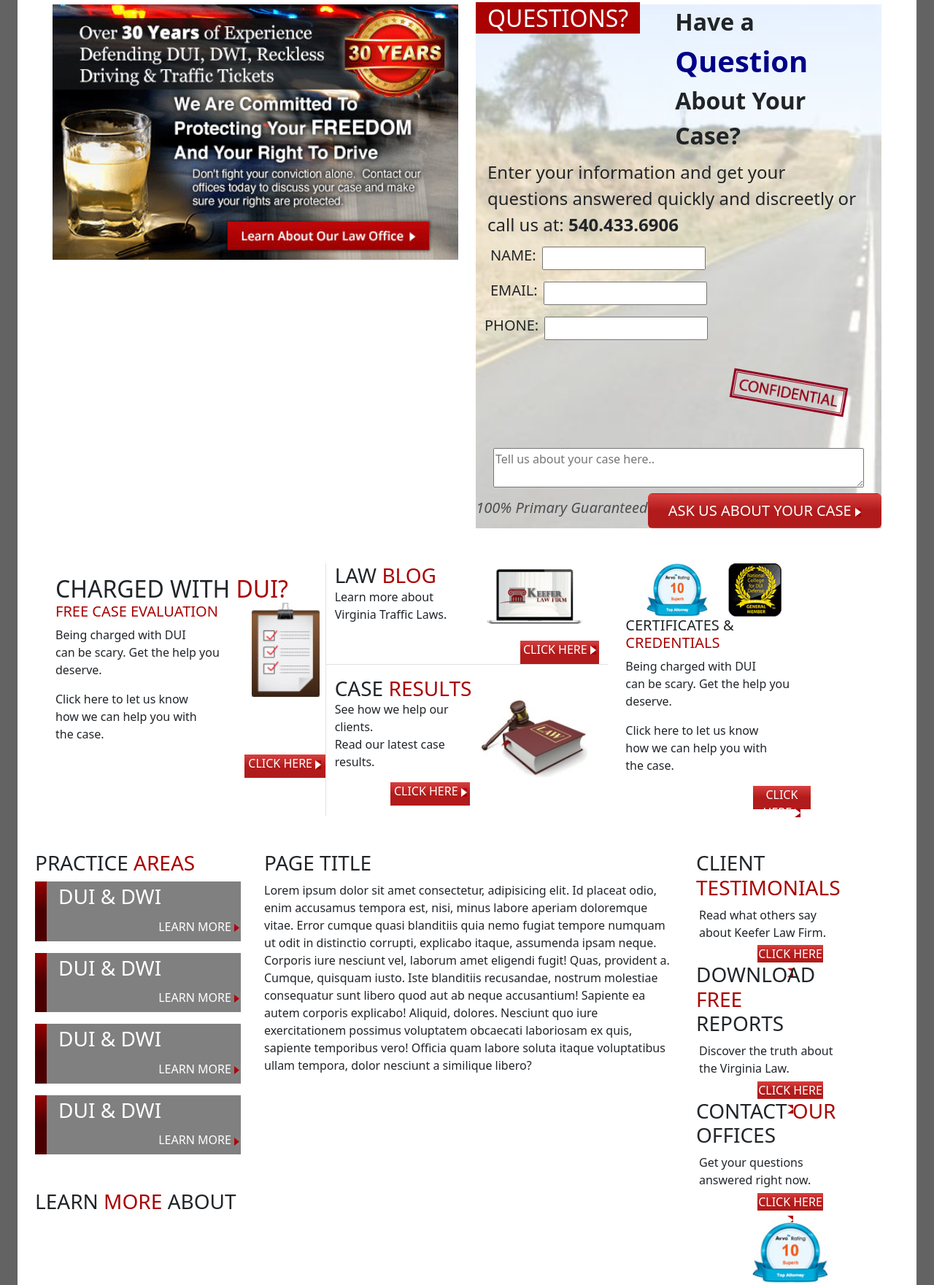
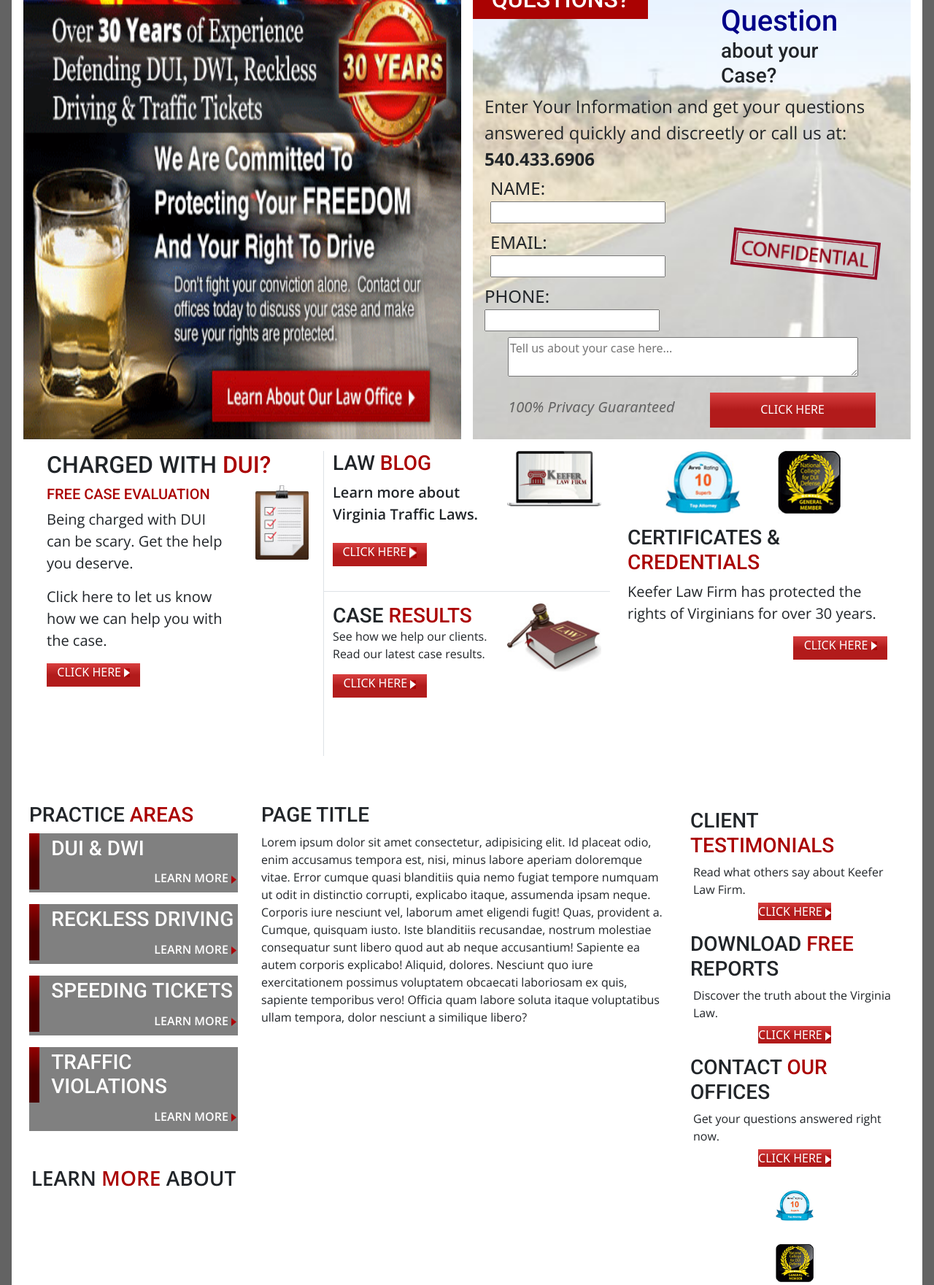
Before and after one commit to MuhammadHayyanQureshi/-HTML-TASK-4.5, a website: page src/index.html in a window 1280 px wide. Shown: the part 288-2049 px from the top of the page at 73% size. Drawn offline with nearby package versions, Linux system fonts and the light colour scheme.

Commit message:
First Commit

```diff
--- a/src/assets/css/styles.scss
+++ b/src/assets/css/styles.scss
@@ -1,3 +1,38 @@
+@import url('https://fonts.googleapis.com/css2?family=Roboto:ital,wght@0,100..900;1,100..900&display=swap');
+@import url('https://fonts.googleapis.com/css2?family=Open+Sans:ital,wght@0,300..800;1,300..800&display=swap');
+
+
+@mixin head-font{
+      font-family: 'Roboto';
+  font-weight: 900;
+}
+
+@mixin para-txt{
+        font-family: "Open Sans", sans-serif;
+  font-optical-sizing: auto;
+  font-style: normal;
+}
+
+
+@mixin para-txt-heavy{
+        font-family: "Open Sans", sans-serif;
+  font-optical-sizing: auto;
+  font-weight: 600;
+  font-style: normal;
+}
+
+
+h1,h2,h3,h4,h4{
+    @include head-font
+}
+p, .grid-item ~ .container ~ p{
+    @include para-txt
+}
+
+.ln_hd{
+    @include para-txt-heavy
+}
+
 
 $primary: rgb(99, 99, 99);
 $danger: rgb(170, 2, 2);
--- a/src/index.html
+++ b/src/index.html
@@ -12,25 +12,26 @@
         <link rel="stylesheet" href="../dist/assets/css/styles.css">
         <link rel="stylesheet" href="../dist\assets\css\main.css">
 
-    <body class="bg-primary mx-lg-4 mx-sm-0">
+    <body class="bg-primary mx-lg-3 mx-0 mx-sm-0">
         <header class="bg-white">
 
            <div
-            class="row">
+            class="row mb-3">
             <div class="col d-lg-flex justify-content-between">
               <div>
                 <img
                     src="../src/images/logo.png"
                     alt="Logo"
-                    class="img-fluid logo"
+                    class="img-fluid"
+                    style="width: 100%;"
                 />
               </div>
 
-              <div class="text-center">
-                <h1 class="text-danger">CALL OUR OFFICES NOW</h1>
-                <hr class="p-0 m-0 border-4 opacity-100">
+              <div class="text-center mx-5 my-auto d-lg-block d-sm-none">
+                <h1 class="text-danger fs-3">CALL OUR OFFICES NOW</h1>
+                <hr class="p-0 m-0 border-2 opacity-50">
                 <h1 class="fw-bold p-0 m-0">540.433.6906</h1>
-                <p class="fs-2">Get Your Questions Answered First</p>
+                <p class="fs-5 m-0">Get Your Questions Answered First</p>
               </div>
 
             </div>
@@ -72,125 +73,79 @@
         </header>
         <main>
             <section class="bg-white py-lg-5">
-                <div class="px-lg-5">
                 <div class="row">
-                        <div class="col-12 col-lg-6">
-                        <img src="../src/images/gurantee_banner.gif" alt="" class="img-fluid" width="100%">
+                  <div class="col">
+                    <div class="d-xl-flex justify-content-evenly">
+                      <img src="../src/images/gurantee_banner.gif" alt="" width="100%" class="ms-xl-3 me-xl-3 m-sm-0 m-0">
+
+
+                        <div class="img-box img-fluid me-3">
+
+                          <div class="text-head-cont d-flex">
+                            <div class="me-4">
+                              <h2 class="bg-danger text-white p-2 text-center" style="width: 15rem;">QUESTIONS?</h2>
                             </div>
-                     <div class="col-12 col-lg-6">
-                        <div class="img-fluid" style="background-image: url(../src/images/form_bg.jpg); background-size: cover;">
+                            <div class="container">
+                                <h3 class="px-lg-5 mx-lg-3 fs-3 p-0 mx-2">Have a <span class="fs-1 m-text">Question</span> about your Case?</h3>
+                            </div>
+                          </div>
+                         <p class="fs-4 px-3 mb-1">Enter Your Information and get your questions answered quickly and discreetly or call us at: <span class="fw-bold">540.433.6906</span></p>
 
                                    <div class="col">
-                                                <div class="row">
+                          <div class="row row-cols-2">
                             <div class="col">
-                                                                                 <div class="d-lg-flex justify-content-end pb-2">
-                            <div>
-                            <h2 class="bg-danger d-inline"><span class="text-white fs-2 p-lg-3 p-sm-2 m">QUESTIONS?</span></h2>
+                               <div class="form-group ps-4 mb-2">
+                                 <label class="fs-4">NAME:</label>
+                                <input type="text" class="form" id="Username" aria-describedby="Name">
                                   </div>
-                            <div>
-                                    <p class="fs-2 fw-bold mx-lg-auto my-lg-auto px-xl-5">Have a <span class="fs-1 m-text">Question</span> About Your Case?</p>
+                                          <div class="form-group ps-4 mb-2">
+                                 <label class="fs-4">EMAIL:</label>
+                                <input type="text" class="form" id="Username" aria-describedby="Name">
+                                  </div>
+                                          <div class="form-group ps-3">
+                                 <label class="fs-4">PHONE:</label>
+                                <input type="text" class="form" id="Username" aria-describedby="Name">
                                   </div>
                             </div>
-                                 <div class="fs-4 px-3 mb-2">
-                              Enter your information and get your questions answered quickly and discreetly or call us at: <span class="fw-bold">540.433.6906</span>
+                              <div class="col d-flex justify-content-center align-items-center">
+                              <img src="/src/images/confidential.png" alt="" class="conf-img img-fluid" width="70%">
+                          </div>
+                          </div>
+                          <textarea class="mx-5 my-auto mt-2" name="" id="" placeholder="Tell us about your case here..." style="width: 80%;"></textarea>
                         </div>
 
-                                                  </div>
-                                                </div>
-
-
-                            <div id="Question-box">
-
-                              <div class="row">
-                                <div class="col">
-                                  <div class="input-box-quest-cont">
-                    <div class="input-box">
-                      <div class="row justify-content-center align-items-center g-2 flex-column d-lg-inline-flex">
-                        <div class="col d-lg-flex px-3 py-1">
-                          <h5 class="px-2">
-                          NAME:
-                          </h5>
-                          <input type="text" class="input" style="width: 14rem;">
-                        </div>
-                          <div class="col d-lg-flex px-3 py-1">
-                          <h5 class="px-2">
-                          EMAIL:
-                          </h5>
-                          <input type="text" style="width: 14rem;">
-                        </div>
-                          <div class="col d-lg-flex px-2 py-1">
-                          <h5 class="px-2">
-                          PHONE:
-                          </h5>
-                          <input type="text" style="width: 14rem;">
-                        </div>
-                      </div>
-
-                       <div class="img-conf-cont mx-5 my-5">
-                                                    <img src="images\confidential.png" alt="" class="confidential img-fluid">
+                        <div class="col d-flex justify-content-center align-content-center container-fluid p-3">
+                          <h5 class="fst-italic align-content-center text-primary">100% Privacy Guaranteed</h5>
+                                              <button type="button" class="ms-5 btn justify-content-center align-content-center fs-6 text-white float-sm-start  rounded-0 float-end pb-2 border-0" style="height: 3rem; width: 40%;">CLICK HERE</button>
                         </div>
 
                         </div>
                     </div>
                   </div>
                 </div>
-                        <div class="row">
-                          <div class="col">
-                                        <div class="form-case-conts">
-            <div class="input-group px-4 my-2">
-  <textarea class="form" aria-label="textarea" style="width: 50rem;" placeholder="Tell us about your case here.."></textarea>
-</div>
 
 
-            <div class="about-footer-box d-lg-flex justify-content-evenly align-items-center">
-                <h5 class="text-gur text-body-secondary"><em>100% Primary Guaranteed</em></h5>
-                <div class="btn-cont-ask">
-                    <button type="button" class="btn fs-5 text-white">ASK US ABOUT YOUR CASE <img src="../src/images/bullet_white.gif" alt="" class="image-fluid"> </button>
-                </div>
-            </div>
-
-            </div>
-                          </div>
-                        </div>
-
-
-            </div>
-
-        </div>
-                </div>
-            </div>
-        </div>
-                            </div>
-
-
-                </div>
-                </div>
-            </section>
-
-
-            <section class="bg-white pb-5">
+            <section class="bg-white pb-5 mt-3">
 
               <div class="mx-5">
                 <div class="row row-cols-1">
 
-                  <div class="col-lg-4 border-end p-0 border-1 col-sm-12">
+                  <div class="col-lg-4 border-end border-1 col-sm-12 mb-sm-3">
                     <div class="grid-item">
 
-                      <div class="container m-sm-2 p-2">
-                            <h2 class="d-inline">CHARGED WITH <span class="text-danger">DUI?</span></h2>
-                                                <img src="../src/images/paste_board.gif" alt="" class="img-fluid float-end pb-2 mx-2" width="25%">
+                            <h2>CHARGED WITH <span class="text-danger">DUI?</span></h2>
+                                                <img src="../src/images/paste_board.gif" alt="" class="img-fluid float-end pb-2 mx-2 my-auto" width="20%">
                       <h1 class="text-danger fs-5">FREE CASE EVALUATION</h1>
-                      <div class="container p-0">
-                            <p>Being charged with DUI <br> can be scary. Get the help you deserve.</p>
+                      <div class="container p-0 m-0">
+                            <p class="fs-5">Being charged with DUI <br> can be scary. Get the help you deserve.</p>
 
-                      <p>Click here to let us know <br> how we can help you with<br> the case.</p>
+                      <p class="fs-5">Click here to let us know <br> how we can help you with<br> the case.</p>
                       </div>
 
                      <div class="btn-cont-ask">
-                    <button type="button" class="m-0 p-0 btn justify-content-center align-content-center fs-6 text-white rounded-0 float-end pb-2 border-0" style="height: 2rem; width: 30%;">CLICK HERE <img src="../src/images/bullet_white.gif" alt="" class="image-fluid"> </button>
+                    <button type="button" class="m-0 p-0 btn justify-content-center align-content-center fs-6 text-white float-sm-start  rounded-0 float-end pb-2 border-0" style="height: 2rem; width: 35%;">CLICK HERE <img src="../src/images/bullet_white.gif" alt="" class="image-fluid"> </button>
                 </div>
 
-                    </div>
 
 
 
@@ -201,13 +156,12 @@
                    <div class="row d-flex flex-column">
                   <div class="col-lg-auto border-bottom border-1 col-sm-12">
 
-
                       <div class="grid-item">
-                                             <img src="../src/images/pic1.gif" alt="" class="img-fluid float-end p-2 mx-3" width="40%">
-                      <h3 class="d-inline">LAW<span class="text-danger"> BLOG</span></h3>
-                      <p>Learn more about <br>Virginia Traffic Laws.</p>
+                                             <img src="../src/images/pic1.gif" alt="" class="img-fluid float-end" width="35%">
+                      <h3>LAW<span class="text-danger"> BLOG</span></h3>
+                      <p class="fs-5 ln_hd">Learn more about <br>Virginia Traffic Laws.</p>
                            <div class="btn-cont-ask my-4">
-                    <button type="button" class="m-0 p-0 btn justify-content-center align-content-center fs-6 text-white rounded-0 float-end pb-2 border-0" style="height: 2rem; width: 30%;">CLICK HERE <img src="../src/images/bullet_white.gif" alt="" class="image-fluid"> </button>
+                    <button type="button" class="m-0 p-0 btn justify-content-center align-content-center fs-6 text-white rounded-0 float-sm-start float-end pb-2 border-0" style="height: 2rem; width: 35%;">CLICK HERE <img src="../src/images/bullet_white.gif" alt="" width="10px"> </button>
                 </div>
                     </div>
 
@@ -215,17 +169,17 @@
 
                 </div>
 
-                   <div class="col-auto">
+                   <div class="col-auto mb-sm-5">
 
 
                       <div class="grid-item my-3">
-                      <h3 class="d-inline">CASE<span class="text-danger"> RESULTS</span></h3>
-                                            <img src="../src/images/order_icon.gif" alt="" class="img-fluid float-end pb-2 mb-5 mx-3" width="40%">
-                      <p>See how we help our clients. <br>
+                      <h3 class="d-md-inline">CASE<span class="text-danger"> RESULTS</span></h3>
+                                            <img src="../src/images/order_icon.gif" alt="" class="img-fluid float-end pb-2 mb-5 mb-sm-0" width="35%">
+                      <p class="fs-6">See how we help our clients. <br>
                        Read our latest case results.
                       </p>
                           <div class="btn-cont-ask">
-                    <button type="button" class="m-0 p-0 btn justify-content-center align-content-center fs-6 text-white rounded-0 float-end pb-2 border-0" style="height: 2rem; width: 30%;">CLICK HERE <img src="../src/images/bullet_white.gif" alt="" class="image-fluid"> </button>
+                    <button type="button" class="m-0 p-0 btn justify-content-center align-content-center fs-6 text-white rounded-0 float-sm-start float-end pb-2 border-0" style="height: 2rem; width: 35%;">CLICK HERE <img src="../src/images/bullet_white.gif" alt="" class="image-fluid"> </button>
                 </div>
                     </div>
                 </div>
@@ -234,28 +188,26 @@
                 </div>
 
 
-                <div class="col-lg-3 col-sm-12">
+                <div class="col-lg-4 col-sm-12">
                   <div class="row">
 
 
                     <div class="grid-item">
-                        <div class="container d-flex justify-content-center justify-content-sm-evenly">
-                            <img src="../src/images/qqq.gif" alt="" class="img-fluid" width="35%">
-                                            <img src="../src/images/national_college_small.gif" alt="" class="img-fluid" width="30%">
+                        <div class="container d-flex justify-content-center justify-content-sm-evenly mb-sm-3">
+                            <img src="../src/images/qqq.gif" alt="" class="img-fluid" width="30%">
+                                            <img src="../src/images/national_college_small.gif" alt="" class="img-fluid" width="25%">
                         </div>
                       <div class="container">
 
-                      <h1 class="fs-5">CERTIFICATES & <span class="text-danger">CREDENTIALS</span></h1>
+                      <h3 class="pe-5">CERTIFICATES & <span class="text-danger">CREDENTIALS</span></h3>
                       <div class="container p-0">
-                            <p>Being charged with DUI <br> can be scary. Get the help you deserve.</p>
-
-                      <p>Click here to let us know <br> how we can help you with<br> the case.</p>
+                            <p class="fs-5">Keefer Law Firm has protected the <br> rights of Virginians for over 30 years.</p>
                       </div>
 
 
                     </div>
                   <div class="btn-cont-ask">
-                    <button type="button" class="m-0 p-0 btn justify-content-center align-content-center fs-6 text-white rounded-0 float-end pb-2 border-0" style="height: 2rem; width: 30%;">CLICK HERE <img src="../src/images/bullet_white.gif" alt="" class="image-fluid"> </button>
+                    <button type="button" class="m-0 p-0 btn justify-content-center align-content-center fs-6 text-white rounded-0 float-end pb-2 border-0" style="height: 2rem; width: 35%;">CLICK HERE <img src="../src/images/bullet_white.gif" alt="" class="image-fluid"> </button>
                 </div>
 
                   </div>
@@ -276,40 +228,39 @@
 
                   <div class="bg-custom">
                      <div class="text-white">
-                                          <div class="bg-grad me-3 float-start" style="width: 1rem; height: 5.1rem;"></div>
-
+                   <div class="bg-grad me-3 float-start" style="width: 5%; height: 4.8rem;"></div>
                       <h3 class="py-1">DUI & DWI</h3>
-                      <p class="text-end pb-2">LEARN MORE <img src="../src/images/bullet_red.gif" alt=""></p>
+                      <p class="text-end pb-2 ln_hd">LEARN MORE <img src="../src/images/bullet_red.gif" alt=""></p>
                      </div>
                   </div>
 
                    <div class=" bg-custom">
                      <div class="text-white">
-                                                                <div class="bg-grad me-3 float-start" style="width: 1rem; height: 5.1rem;"></div>
-                      <h3 class="py-1">DUI & DWI</h3>
-                      <p class="text-end pb-2">LEARN MORE <img src="../src/images/bullet_red.gif" alt=""></p>
+                   <div class="bg-grad me-3 float-start" style="width: 5%; height: 4.8rem;"></div>
+                      <h3 class="py-1">RECKLESS DRIVING</h3>
+                      <p class="text-end pb-2 ln_hd">LEARN MORE <img src="../src/images/bullet_red.gif" alt=""></p>
                      </div>
                   </div>
 
                    <div class=" bg-custom">
 
                      <div class="text-white">
-                                                                <div class="bg-grad me-3 float-start" style="width: 1rem; height: 5.1rem;"></div>
+                   <div class="bg-grad me-3 float-start" style="width: 5%; height: 4.8rem;"></div>
 
-                      <h3 class="py-1">DUI & DWI</h3>
-                      <p class="text-end pb-2">LEARN MORE <img src="../src/images/bullet_red.gif" alt=""></p>
+                      <h3 class="py-1">SPEEDING TICKETS</h3>
+                      <p class="text-end pb-2 ln_hd">LEARN MORE <img src="../src/images/bullet_red.gif" alt=""></p>
                      </div>
                   </div>
 
                    <div class=" bg-custom">
                      <div class="text-white">
-                                                                <div class="bg-grad me-3 float-start" style="width: 1rem; height: 5.1rem;"></div>
-                      <h3 class="py-1">DUI & DWI</h3>
-                      <p class="text-end pb-2">LEARN MORE <img src="../src/images/bullet_red.gif" alt=""></p>
+                   <div class="bg-grad me-3 float-start" style="width: 5%; height: 4.8rem;"></div>
+                      <h3 class="py-1">TRAFFIC VIOLATIONS</h3>
+                      <p class="text-end pb-2 ln_hd">LEARN MORE <img src="../src/images/bullet_red.gif" alt=""></p>
                      </div>
                   </div>
 
-                  <h3 class="mt-5">LEARN <span class="text-danger">MORE</span> ABOUT</h3>
+                  <h3 class="mt-5 text-center ln_hd">LEARN <span class="text-danger">MORE</span> ABOUT</h3>
 
                 </div>
 
@@ -336,11 +287,10 @@
                   <div
                     class="row"
                   >
-                 <div class="col-auto">
+                 <div class="col-12 py-2">
                   <div class="grid-item">
-                    <div class="container">
-                      <div class="text-cont d-lg-flex flex-lg-column d-sm-flex flex-sm-row pe-5">
-                        <h3>CLIENT <span class="text-danger">TESTIMONIALS</span></h3>
+                      <div class="text-cont d-lg-flex flex-lg-column d-sm-flex flex-sm-row pe-3 justify-content-between">
+                        <h3 class="pe-5">CLIENT <span class="text-danger">TESTIMONIALS</span></h3>
                         <p class="ms-1 mb-1 text-sm-center text-lg-start">Read what others say about Keefer Law Firm. </p>
                       </div>
                           <div class="btn-cont-ask text-sm-center">
@@ -348,12 +298,10 @@
                 </div>
                 </div>
                  </div>
-                 </div>
 
-                    <div class="col-auto">
+                    <div class="col-12 py-2">
                   <div class="grid-item">
-                    <div class="container">
-                      <div class="text-cont d-lg-flex flex-lg-column d-sm-flex flex-sm-row pe-5">
+                      <div class="text-cont d-lg-flex flex-lg-column d-sm-flex flex-sm-row justify-content-between">
                         <h3 class="pe-5">DOWNLOAD <span class="text-danger">FREE</span> REPORTS</h3>
                         <p class="ms-1 mb-1 text-sm-center text-lg-start">Discover the truth about the Virginia Law. </p>
                       </div>
@@ -362,13 +310,11 @@
                 </div>
                 </div>
                  </div>
-                 </div>
 
-                    <div class="col-12">
+                    <div class="col-12 py-2">
                   <div class="grid-item">
-                    <div class="container">
-                      <div class="text-cont d-lg-flex flex-lg-column d-sm-flex flex-sm-row pe-5">
-                        <h3>CONTACT <span class="text-danger">OUR</span> OFFICES</h3>
+                      <div class="text-cont d-lg-flex flex-lg-column d-sm-flex flex-sm-row justify-content-between">
+                        <h3 class="pe-3">CONTACT <span class="text-danger">OUR</span> OFFICES</h3>
                         <p class="ms-1 mb-1 text-sm-center text-lg-start">Get your questions answered right now. </p>
                       </div>
                           <div class="btn-cont-ask text-sm-center">
@@ -376,21 +322,20 @@
                 </div>
                 </div>
                  </div>
-                 </div>
 
-                  <div class="col-12">
+                  <div class="col-12 py-2">
                     <div class="container">
                       <div class="d-flex justify-content-center align-items-center flex-column">
-                      <img src="/src/images/qqq.gif" alt="" class="img-fluid m-3" width="40%">
-                  <img src="/src/images/national_college_small.gif" alt="" class="img-fluid m-3" width="40%">
+                      <img src="/src/images/qqq.gif" alt="" class="img-fluid m-3" width="20%">
+                  <img src="/src/images/national_college_small.gif" alt="" class="img-fluid m-3" width="20%">
                       </div>
 
                   <div class="container d-flex justify-content-center align-items-center flex-column">
-                    <h1 class="mx-2">Follow <span class="text-danger">Us</span></h1>
-                    <div class="container d-flex justify-content-evenly">
-                      <img src="/src/images/fb_icon.gif" alt="">
-                    <img src="/src/images/google_icon.gif" alt="">
-                    <img src="/src/images/linked_icon.gif" alt="">
+                    <h1 class="mx-2 fs-4">Follow <span class="text-danger">Us</span></h1>
+                    <div class="container d-flex justify-content-center">
+                      <img src="/src/images/fb_icon.gif" alt="" class="me-2">
+                    <img src="/src/images/google_icon.gif" alt="" class="me-2">
+                    <img src="/src/images/linked_icon.gif" alt="" class="me-2">
                     <img src="/src/images/twitter_icon.gif" alt="">
                     </div>
                   </div>
```
Also changed, not shown: dist/assets/css/main.css, dist/assets/css/styles.css, 1 other file. Lines whose indentation alone changed are shown as unchanged.
